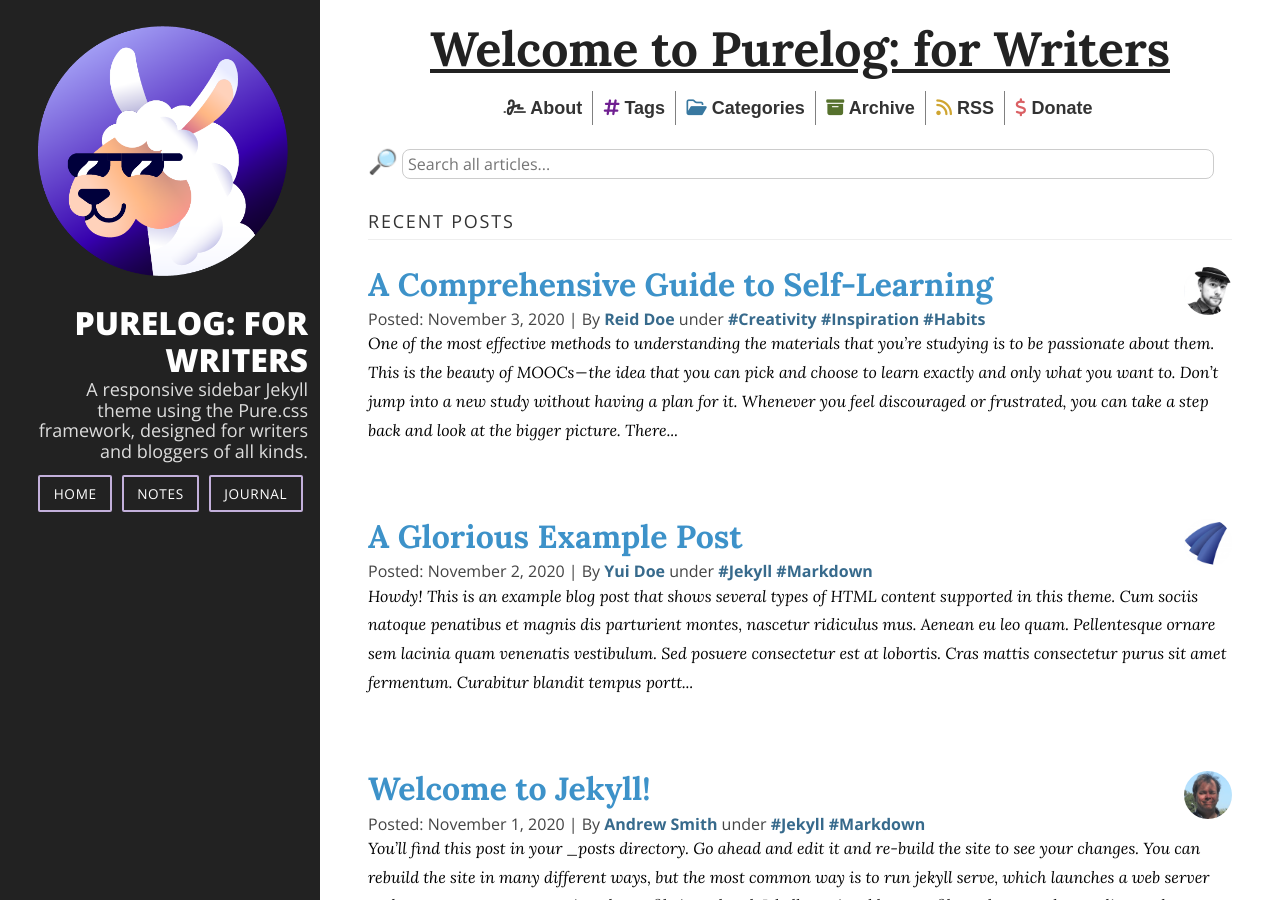
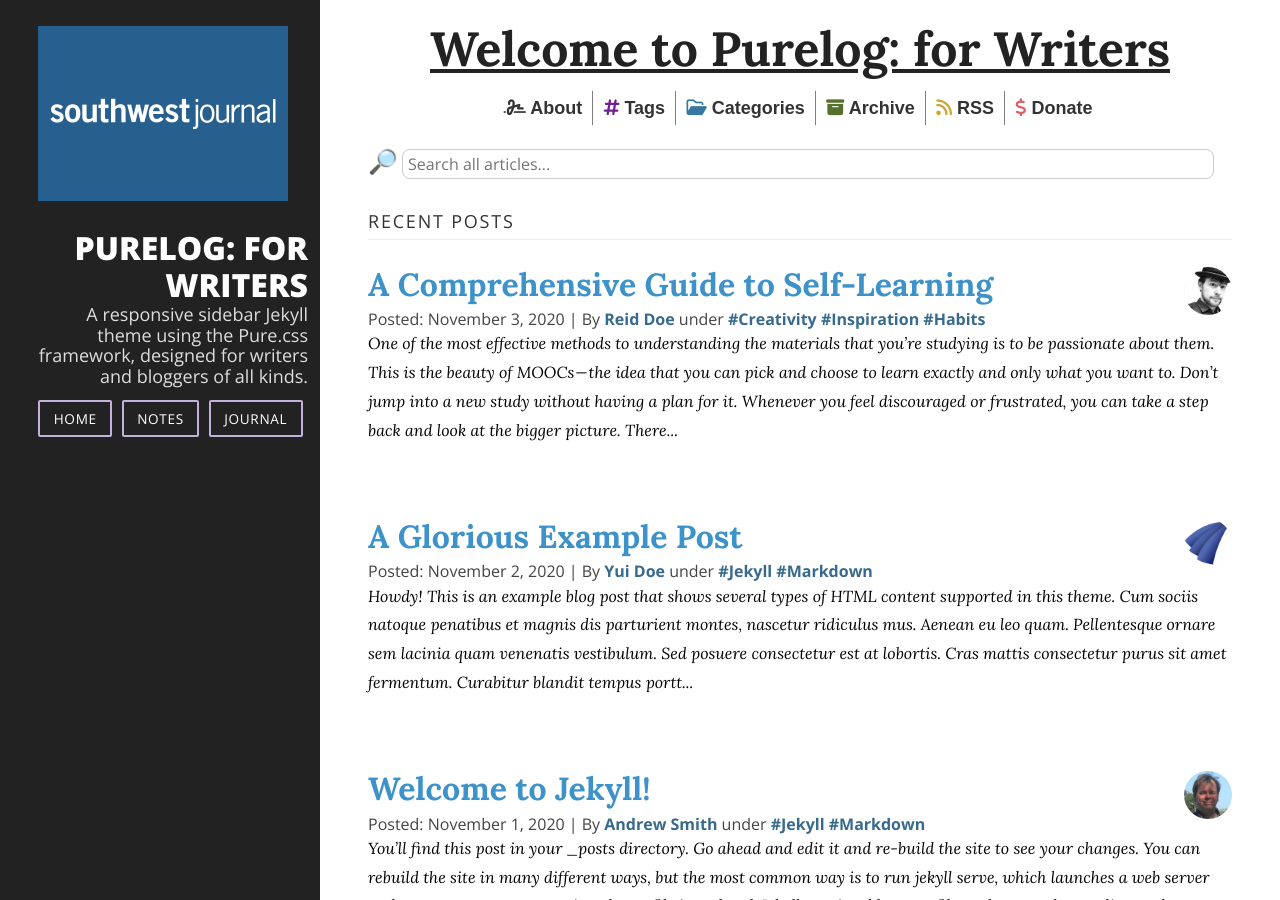
Before and after one commit to stackbit-projects/neat-sparrow-a70ae, a Jekyll site: the page built from index.html, in a window 1280 px wide and 900 px high. Built offline with Jekyll 4.4.1, drawn with Linux system fonts in a browser that asks for light colours; nearby versions of some CDN libraries; the list of posts is cut into pages by our own code.

Commit message:
_config.yml: changed

```diff
--- a/_config.yml
+++ b/_config.yml
@@ -8,7 +8,8 @@ url: ''
 repository: brennanbrown/purelog
 twitter: brennankbrown
 github: brennanbrown
-header_image: assets/profile.png
+#header_image: assets/profile.png
+header_image: assets/sw.jpg
 google_analytics: null
 comments: true
 disqus: purelog-jekyll
```
